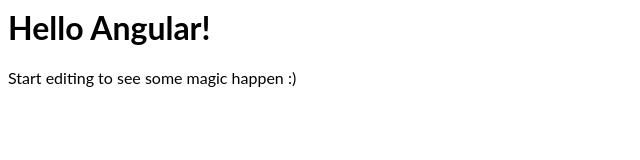
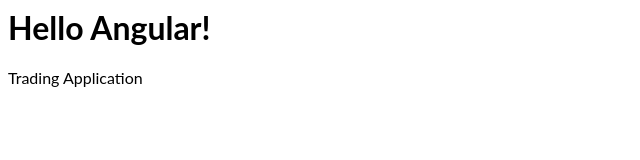
Before and after one commit to shahbazaamir/angular-1c4x9n, an Angular app: page / in a window 1280 px wide. Shown: the top 160 px of the page, without its empty margins (0-640 px from the left). Built offline with nearby package versions, Linux system fonts and the light colour scheme.

Commit message:
3 files modified

```diff
--- a/src/app/app.component.html
+++ b/src/app/app.component.html
@@ -1,4 +1,4 @@
-<hello name="{{ name }}"></hello>
+<hello name="{{ name }}" ></hello>
 <p>
-  Start editing to see some magic happen :)
+  Trading Application
 </p>
--- a/src/app/app.component.ts
+++ b/src/app/app.component.ts
@@ -7,4 +7,5 @@
 })
 export class AppComponent  {
   name = 'Angular';
+  message='Home Page';
 }
--- a/src/app/hello.component.ts
+++ b/src/app/hello.component.ts
@@ -6,5 +6,6 @@
   styles: [`h1 { font-family: Lato; }`]
 })
 export class HelloComponent  {
-  @Input() name: string;
+  @Input()  name: string;
+
 }
```
